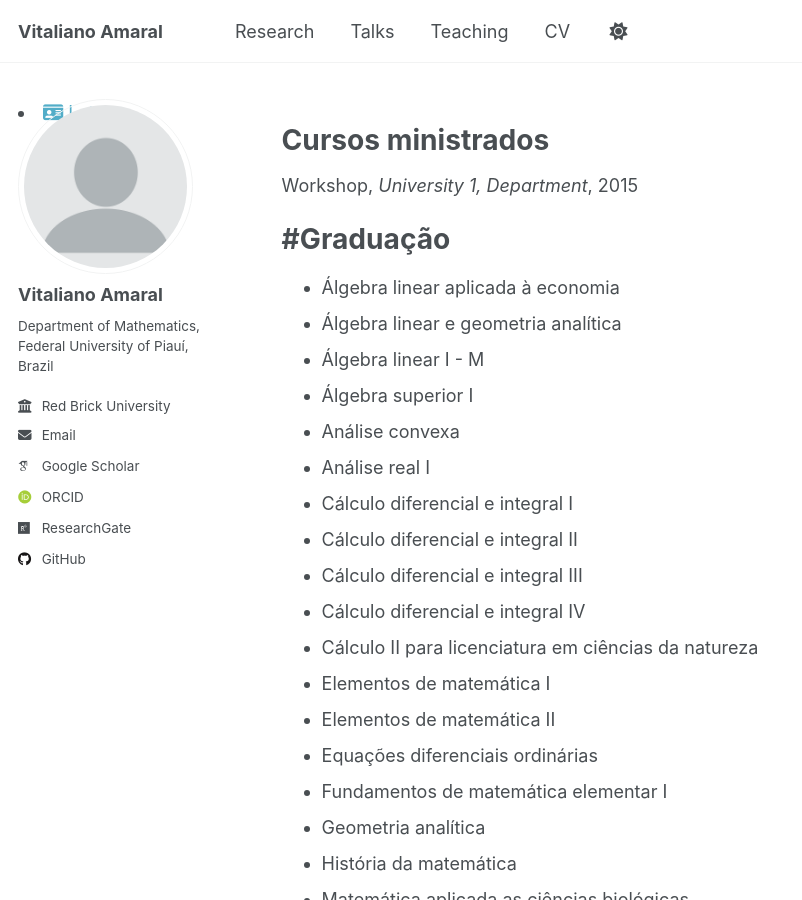
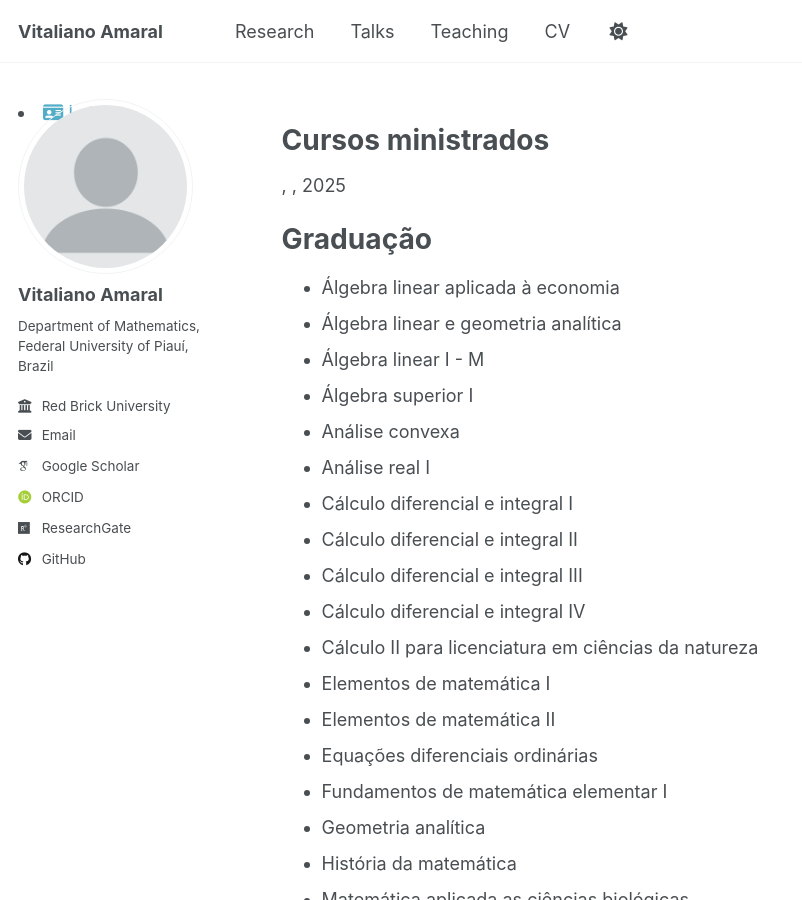
Before and after one commit to vitalianoamaral/vitalianoamaral.github.io, a Jekyll site: the page built from _teaching/2015-spring-teaching-2.md, in a window 1280 px wide and 900 px high. Shown: the whole window, without its empty margins (0-802 px from the left). Built offline with Jekyll 4.4.1, drawn with Linux system fonts in a browser that asks for light colours; some web fonts are replaced.

Commit message:
Update 2015-spring-teaching-2.md

```diff
--- a/_teaching/2015-spring-teaching-2.md
+++ b/_teaching/2015-spring-teaching-2.md
@@ -1,14 +1,10 @@
 ---
 title: "Cursos ministrados"
 collection: teaching
-type: "Workshop"
 permalink: /teaching/2015-spring-teaching-1
-venue: "University 1, Department"
-date: 2015-01-01
-location: "City, Country"
 ---
 
-#Graduação
+Graduação
 ======
 - Álgebra linear aplicada à economia
 - Álgebra linear e geometria analítica
```
